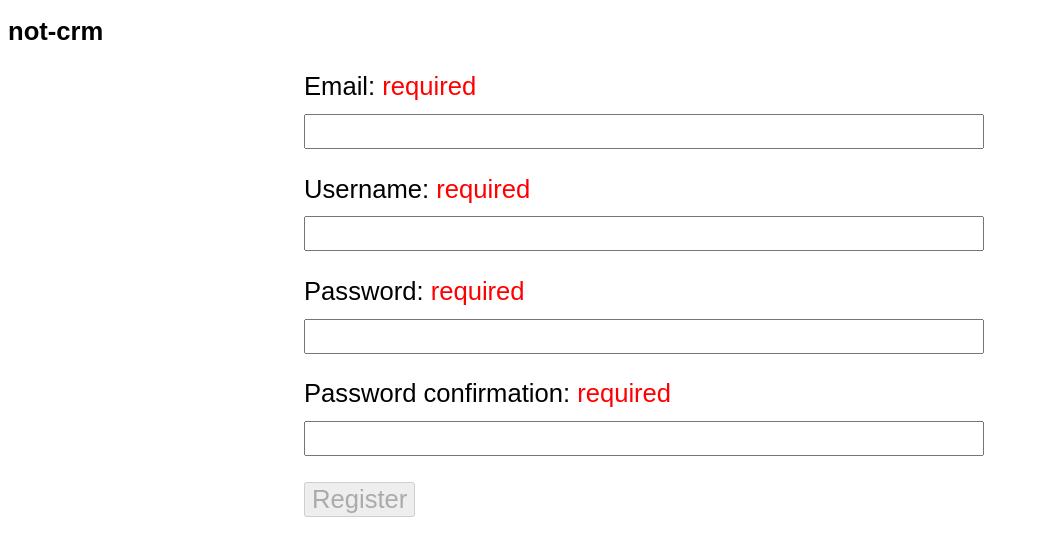
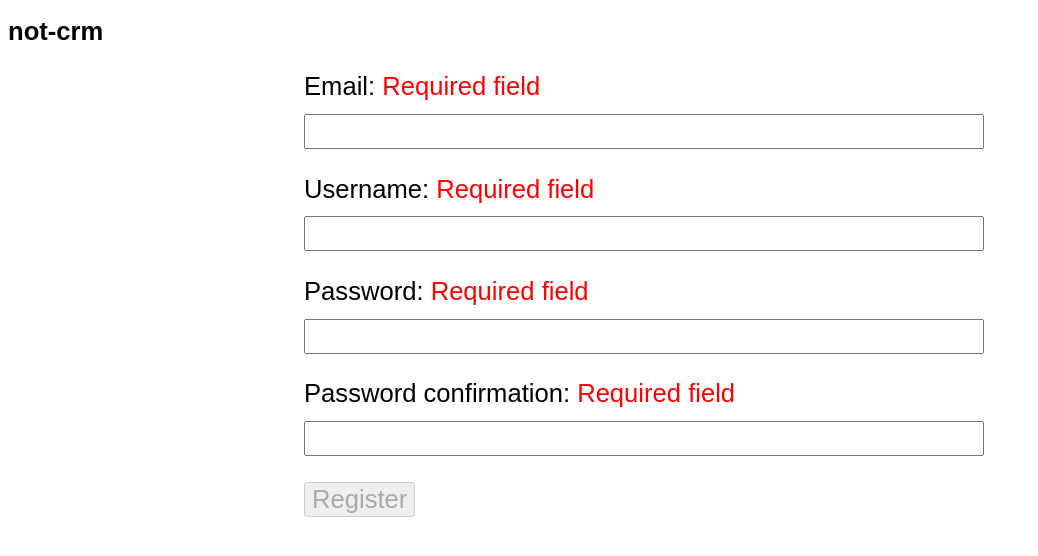
Before and after one commit to shugyoza/not-crm, an Angular app: page /register in a window 1280 px wide. Shown: the top 556 px of the page, without its empty margins (0-1038 px from the left). Built offline with nearby package versions, Linux system fonts and the light colour scheme.

Commit message:
update error messages

```diff
--- a/src/app/shared/constants.ts
+++ b/src/app/shared/constants.ts
@@ -26,25 +26,25 @@ export const valid = {
 
 export const errorMessages = {
   email: {
-    required: 'required',
-    minlength: `minimum ${length.email.min} characters`,
-    maxLength: `maximum ${length.email.max} characters`,
-    pattern: "email format must be valid, e.g: 'something@email.com'",
+    required: 'Required field',
+    minlength: `Email must have a minimum of ${length.email.min} characters`,
+    maxLength: `Email must have a maximum of ${length.email.max} characters`,
+    pattern: "Email format must be valid, e.g: 'something@email.com'",
   },
   username: {
-    required: 'required',
-    minlength: `minimum ${length.username.min} characters`,
-    maxLength: `maximum ${length.username.max} characters`,
+    required: 'Required field',
+    minlength: `Username must have a minimum of ${length.username.min} characters`,
+    maxLength: `Username must have a maximum of ${length.username.max} characters`,
     pattern:
-      "username can only have numbers, dash (-) underscore (-), lowercased letter, (NO CAPITAL letter), e.g: 'user_name-2'",
+      "Username can only contain number, dash (-) underscore (-), lowercased letter, (NO CAPITAL letter), e.g: 'user_name-2'",
   },
   password: {
-    required: 'required',
-    minlength: `minimum ${length.password.min} characters`,
+    required: 'Required field',
+    minlength: `Password must have a minimum of ${length.password.min} characters`,
     pattern:
-      'password must have at least one number, one capital letter, and one lowercase letter, e.g.: Password123',
+      'Password must contain at least one number, one capital letter, and one lowercase letter, e.g.: paSsword123',
   },
   confirmPassword: {
-    required: 'required',
+    required: 'Required field',
   },
 };
```
